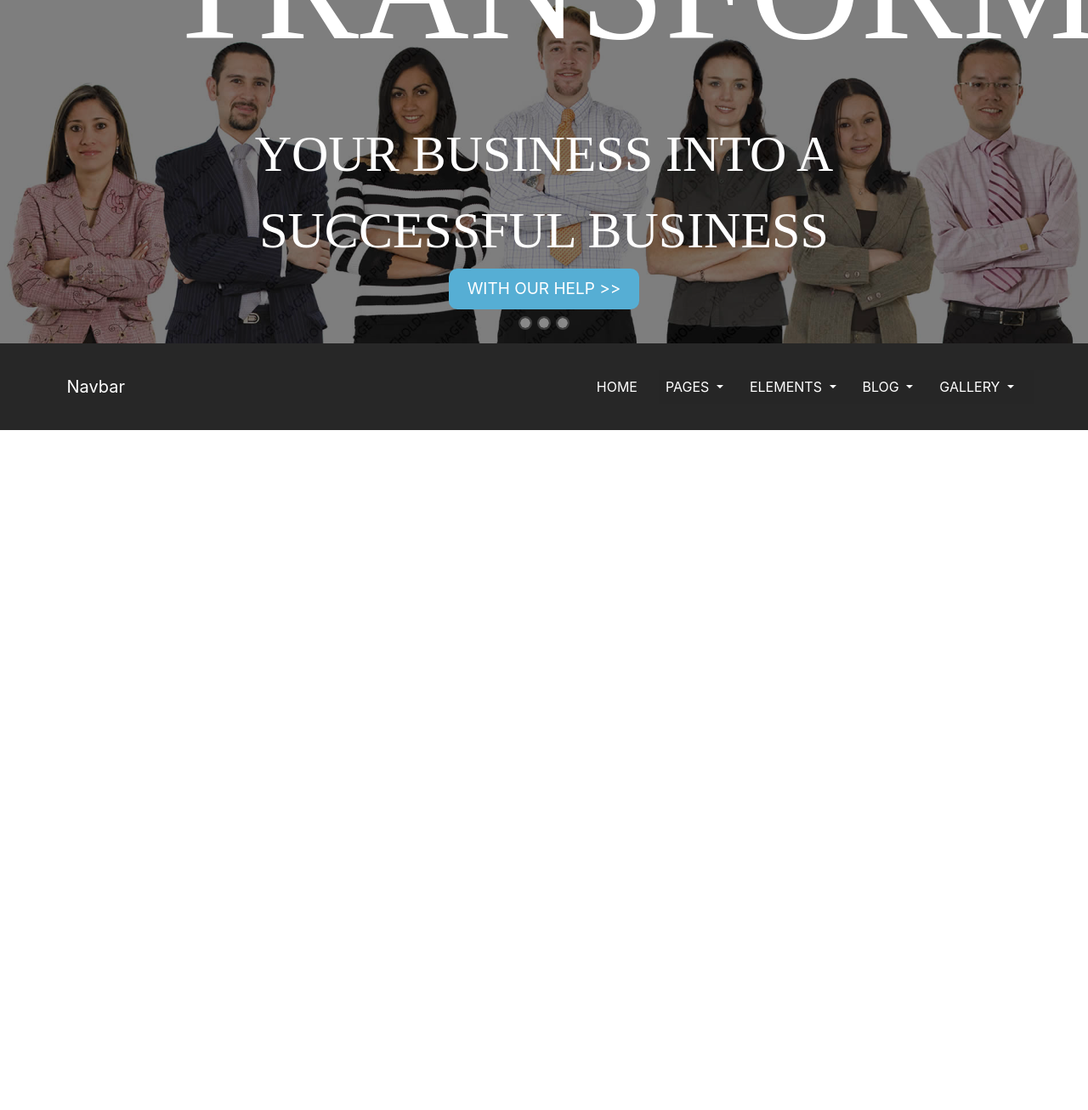
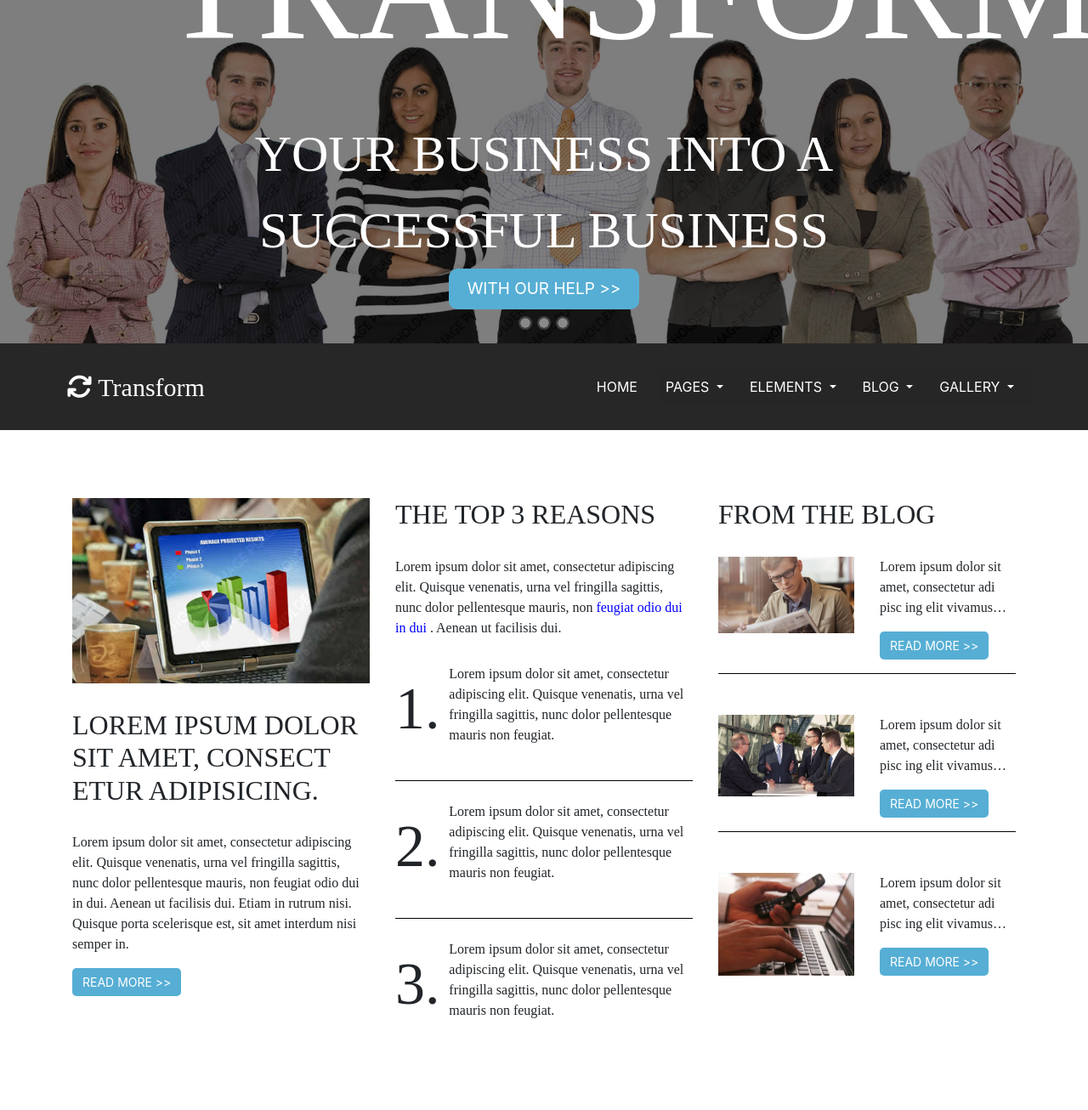
Before and after one commit to suren-ispiryan/site-example-2, a PHP site: page / in a window 1280 px wide. Shown: the whole page at 85% size. Before the commit the page ends 506 px from the top, so only its background shows below. Run offline with PHP 8.4, Linux system fonts and the light colour scheme; some libraries are stand-ins or nearby versions.

Commit message:
section 1 is done :)

```diff
--- a/index.php
+++ b/index.php
@@ -12,6 +12,8 @@
 		<!--  bootstrap cdn for js -->
 	<script src="https://stackpath.bootstrapcdn.com/bootstrap/4.4.1/js/bootstrap.min.js" integrity="sha384-wfSDF2E50Y2D1uUdj0O3uMBJnjuUD4Ih7YwaYd1iqfktj0Uod8GCExl3Og8ifwB6" crossorigin="anonymous"></script>
 	<script src="https://code.jquery.com/jquery-3.5.0.js" integrity="sha256-r/AaFHrszJtwpe+tHyNi/XCfMxYpbsRg2Uqn0x3s2zc=" crossorigin="anonymous"></script>
+		<!-- icon cdn -->
+	<script src="https://kit.fontawesome.com/a076d05399.js"></script>
 
 	<title> example 2 </title>
 </head>
@@ -87,7 +89,7 @@
 
 <nav class="navbar navbar-expand-lg navbar-light navbar-prop">
 
-	<a class="navbar-brand brand" href="#"> Navbar </a>
+	<a class="navbar-brand brand" href="#"> <i class="fas fa-sync">  </i> Transform </a>
 	<button class="navbar-toggler" type="button" data-toggle="collapse" data-target="#navbarNavDropdown" aria-controls="navbarNavDropdown" aria-expanded="false" aria-label="Toggle navigation">
 		<span class="navbar-toggler-icon"></span>
 	</button>
@@ -180,6 +182,216 @@
 
 
 
+			<!-- Section 1 -->
+
+
+
+
+
+
+
+<div class="container-fluid cont-fluids">
+	<div class="container">
+		<div class="row">
+
+
+
+	<!-- Section 1 coloumn 1 -->
+
+
+			<div class="col-md-4">
+				<div class="row">
+					<div class="col-md-12">
+						<img src="assets/section-1-pictures/section-1-monitor-pic.jpg" class="img-fluid">
+					</div>
+				</div>
+
+				<div class="row">
+					<div class="col-md-12">
+						<h2 class="sec-1-col-1-p-1">
+							LOREM IPSUM DOLOR SIT AMET, CONSECT ETUR ADIPISICING.
+						</h2>
+					</div>
+				</div>
+
+				<div class="row">
+					<div class="col-md-12">
+						<p>
+							Lorem ipsum dolor sit amet, consectetur adipiscing elit. Quisque venenatis, urna vel fringilla sagittis, nunc dolor pellentesque mauris, non feugiat odio dui in dui. Aenean ut facilisis dui. Etiam in rutrum nisi. Quisque porta scelerisque est, sit amet interdum nisi semper in.
+						</p>
+					</div>
+				</div>
+
+				<div class="row">
+					<div class="col-md-12">
+						<button class="sec1-col-1-btn"> READ MORE >> </button>
+					</div>
+				</div>
+			</div>
+
+
+
+
+	<!-- Section 1 coloumn 2 -->
+
+
+			<div class="col-md-4">
+				<div class="row">
+					<div class="col-md-12">
+						<h2 class="sec-1-col-2-p-1">
+							THE TOP 3 REASONS
+						</h2>
+					</div>
+				</div>
+
+				<div class="row">
+					<div class="col-md-12">
+						<p class="col-2-p-2">
+							Lorem ipsum dolor sit amet, consectetur adipiscing elit. Quisque venenatis, urna vel fringilla sagittis, nunc dolor pellentesque mauris, non <a href="#" class="col-2-link"> feugiat odio dui in dui </a>. Aenean ut facilisis dui.
+						</p>
+					</div>
+				</div>
+
+
+				<div class="row">
+					<div class="col-md-2">
+						<p class="col-1-numbers"> 1. </p>
+					</div>
+					<div class="col-md-10">
+						<p>
+							Lorem ipsum dolor sit amet, consectetur adipiscing elit. Quisque venenatis, urna vel fringilla sagittis, nunc dolor pellentesque mauris non feugiat.
+						</p>
+					</div>
+				</div>
+
+				<hr>
+
+				<div class="row pt-2">
+					<div class="col-md-2">
+						<p class="col-1-numbers"> 2. </p>
+					</div>
+					<div class="col-md-10">
+						<p>
+							Lorem ipsum dolor sit amet, consectetur adipiscing elit. Quisque venenatis, urna vel fringilla sagittis, nunc dolor pellentesque mauris non feugiat.
+						</p>
+					</div>
+				</div>
+
+				<hr>
+
+				<div class="row pt-2">
+					<div class="col-md-2">
+						<p class="col-1-numbers"> 3. </p>
+					</div>
+					<div class="col-md-10">
+						<p>
+							Lorem ipsum dolor sit amet, consectetur adipiscing elit. Quisque venenatis, urna vel fringilla sagittis, nunc dolor pellentesque mauris non feugiat.
+						</p>
+					</div>
+				</div>
+			</div>
+
+
+
+
+	<!-- Section 1 coloumn 3 -->
+
+
+			<div class="col-md-4">
+				<div class="row">
+					<div class="col-md-12">
+						<h2 class="sec-1-col-2-p-1">
+							FROM THE BLOG
+						</h2>
+					</div>
+				</div>
+
+				<div class="row">
+					<div class="col-md-6">
+						<img src="assets/section-1-pictures/image1.jpg" class="img-fluid">
+					</div>
+
+					<div class="col-md-6">
+						<div class="row">
+							<div  class="col-md-12">
+								<p>
+									Lorem ipsum dolor sit amet, consectetur adi pisc ing elit vivamus…
+								</p>
+							</div>
+						</div>
+
+						<div class="row">
+							<div  class="col-md-12">
+								<button class="sec1-col-1-btn"> READ MORE >> </button>
+							</div>
+						</div>
+					</div>
+				</div>
+
+				<hr>
+
+				<div class="row  mt-5">
+					<div class="col-md-6">
+						<img src="assets/section-1-pictures/image2.jpg" class="img-fluid">
+					</div>
+
+					<div class="col-md-6">
+						<div class="row">
+							<div  class="col-md-12">
+								<p>
+									Lorem ipsum dolor sit amet, consectetur adi pisc ing elit vivamus…
+								</p>
+							</div>
+						</div>
+
+						<div class="row">
+							<div  class="col-md-12">
+								<button class="sec1-col-1-btn"> READ MORE >> </button>
+							</div>
+						</div>
+					</div>
+				</div>
+
+				<hr>
+
+				<div class="row  mt-5">
+					<div class="col-md-6">
+						<img src="assets/section-1-pictures/image3.jpg" class="img-fluid">
+					</div>
+
+					<div class="col-md-6">
+						<div class="row">
+							<div  class="col-md-12">
+								<p>
+									Lorem ipsum dolor sit amet, consectetur adi pisc ing elit vivamus…
+								</p>
+							</div>
+						</div>
+
+						<div class="row">
+							<div  class="col-md-12">
+								<button class="sec1-col-1-btn"> READ MORE >> </button>
+							</div>
+						</div>
+					</div>
+				</div>
+
+			</div>
+
+		</div>
+	</div>
+</div>
+
+
+
+
+
+
+			<!-- Section 2 -->
+
+
+
+
 
 
 
--- a/style.css
+++ b/style.css
@@ -1,4 +1,4 @@
-				/* carousel part */
+			/* carousel part */
 
 
 
@@ -50,7 +50,7 @@
 
 
 
-		/* Navbar section */
+			/* Navbar section */
 
 
 
@@ -69,6 +69,8 @@ a{
 	right: 5%;
 }
 .brand{
+	font-size: 30px !important;
+	font-family: "Times New Roman", Times, serif;
 	margin-left: 5%;
 
 }
@@ -84,3 +86,60 @@ a{
 	margin: 0 !important;
 	padding: 0 !important;
 }
+
+
+
+
+
+			/* Section 1 */
+
+
+
+
+
+.cont-fluids{
+	padding: 80px;
+}
+
+/* column 1 */
+.sec-1-col-1-p-1{
+	font-family: "Times New Roman", Times, serif;
+	margin: 30px 0 30px;
+}
+p{
+	font-family: "Times New Roman", Times, serif;
+}
+.sec1-col-1-btn{
+	color: white;
+	background-color: #56AED4;
+	outline: none;
+	border: none;
+	border-radius: 5px;
+	text-decoration: none;
+	cursor: pointer;
+	font-size: 14px;
+	padding: 6px 12px;
+}
+
+/* column 2 */
+.sec-1-col-2-p-1{
+	font-family: "Times New Roman", Times, serif;
+	margin: 0 0 30px;
+}
+.col-2-p-2{
+	margin: 0 0 30px;
+}
+.col-2-link{
+	color: blue !important;
+}
+.col-1-numbers{
+	font-size: 70px !important;
+}
+hr{
+	background-color: black;
+}
+
+
+
+
+			/* Section 2 */
```
Also changed, not shown: assets/section-1-pictures/image1.jpg (added), assets/section-1-pictures/image2.jpg (added), assets/section-1-pictures/image3.jpg (added), assets/section-1-pictures/section-1-monitor-pic.jpg (added).
